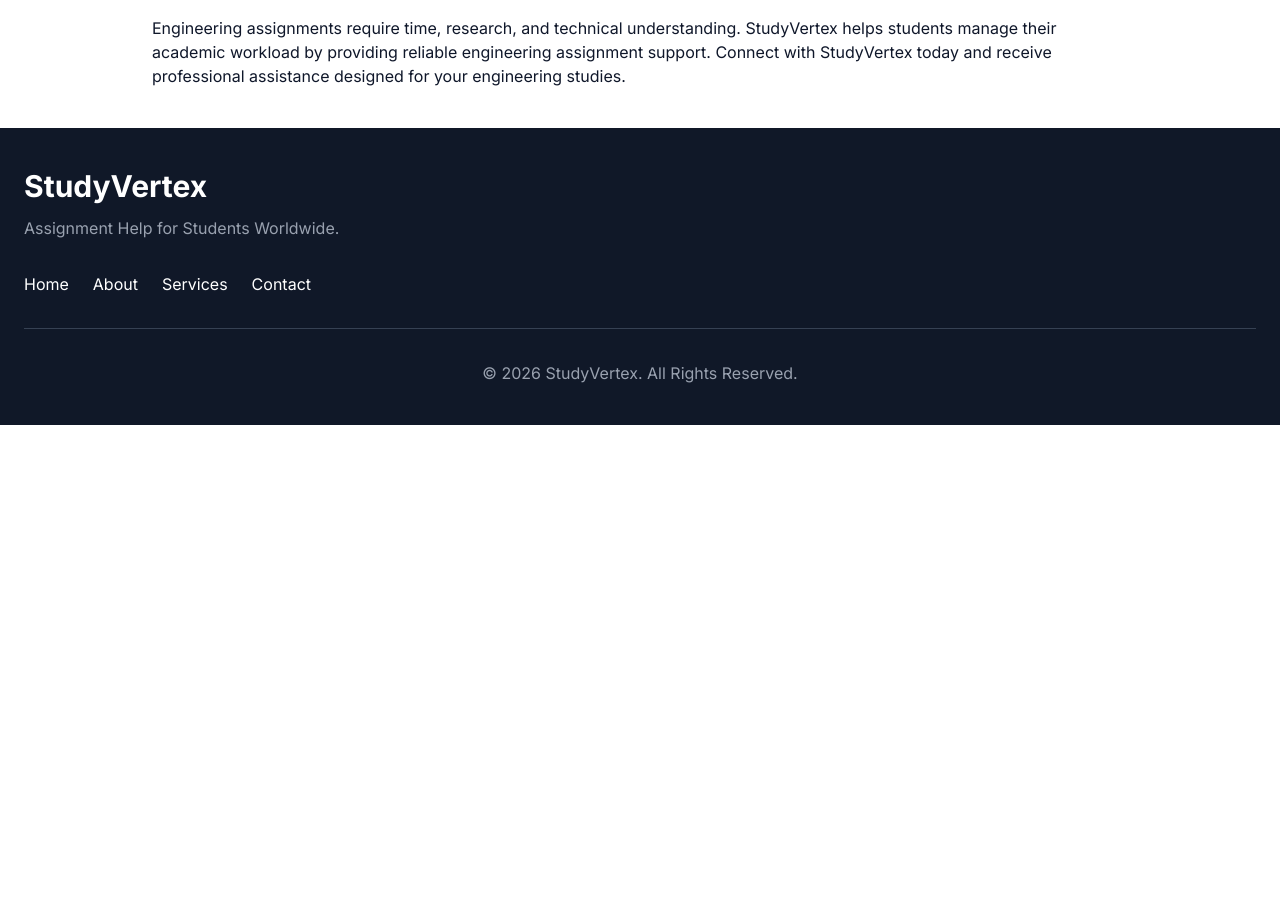
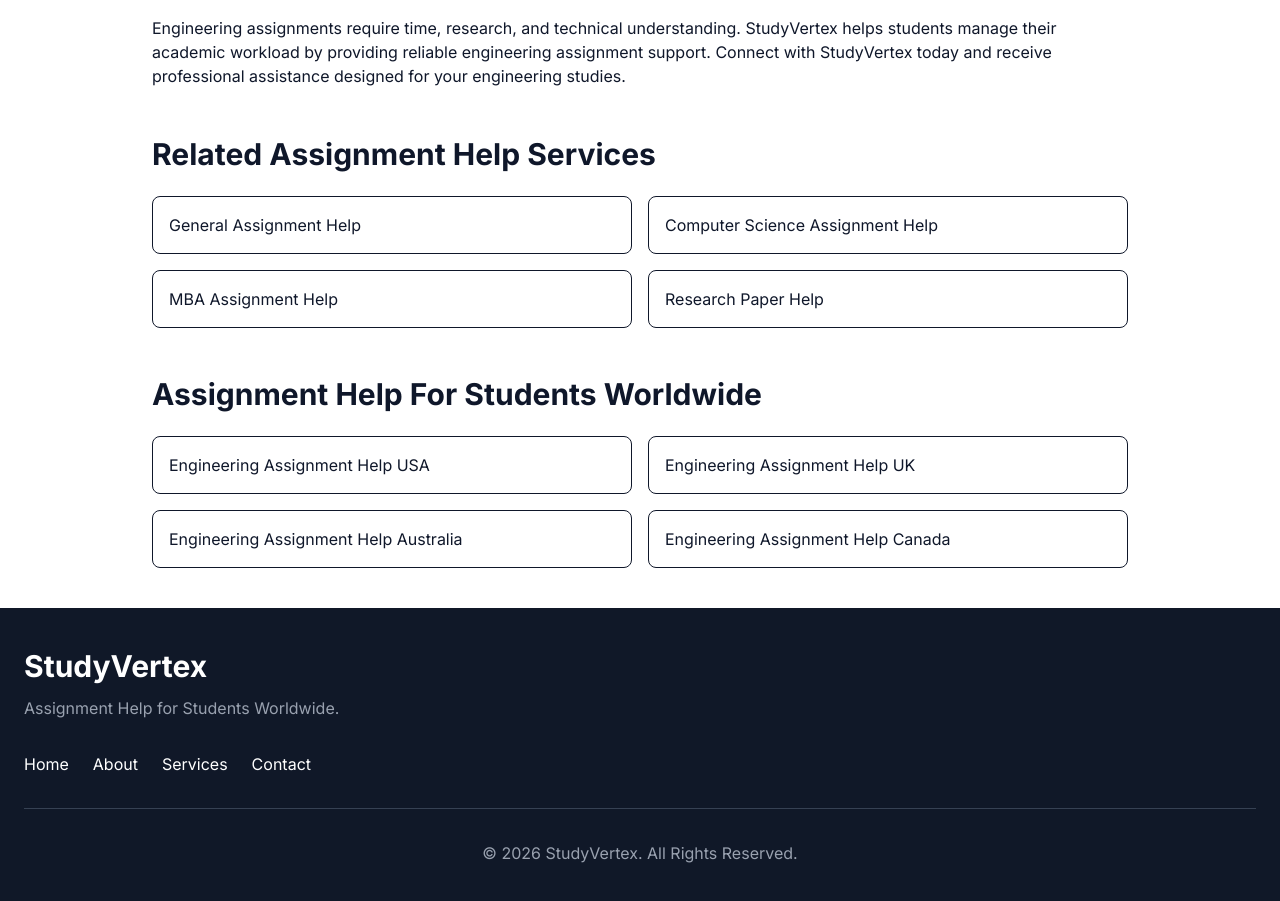
Before and after one commit to souravdadarwal01-max/StudyVertex, a Next.js app: page /engineering-assignment-help in a window 1280 px wide. Shown: the part 1200-2101 px from the top of the page. Before the commit the page ends 1625 px from the top, so only its background shows below. Built offline with nearby package versions, Linux system fonts and the light colour scheme.

Commit message:
Update page.tsx

```diff
--- a/app/engineering-assignment-help/page.tsx
+++ b/app/engineering-assignment-help/page.tsx
@@ -1,3 +1,4 @@
+import Link from "next/link";
 export const metadata = {
   title: "Engineering Assignment Help Online | Expert Engineering Homework Support - StudyVertex",
   description:
@@ -129,6 +130,98 @@
       </p>
 
 
+   <section className="mt-12">
+
+  <h2 className="text-3xl font-bold mb-6">
+    Related Assignment Help Services
+  </h2>
+
+
+  <div className="grid md:grid-cols-2 gap-4">
+
+
+    <Link
+      href="/assignment-help"
+      className="border p-4 rounded-lg hover:shadow-md"
+    >
+      General Assignment Help
+    </Link>
+
+
+    <Link
+      href="/computer-science-assignment-help"
+      className="border p-4 rounded-lg hover:shadow-md"
+    >
+      Computer Science Assignment Help
+    </Link>
+
+
+    <Link
+      href="/mba-assignment-help"
+      className="border p-4 rounded-lg hover:shadow-md"
+    >
+      MBA Assignment Help
+    </Link>
+
+
+    <Link
+      href="/research-paper-help"
+      className="border p-4 rounded-lg hover:shadow-md"
+    >
+      Research Paper Help
+    </Link>
+
+
+  </div>
+
+</section>
+
+
+<section className="mt-12">
+
+  <h2 className="text-3xl font-bold mb-6">
+    Assignment Help For Students Worldwide
+  </h2>
+
+
+  <div className="grid md:grid-cols-2 gap-4">
+
+
+    <Link
+      href="/usa-assignment-help"
+      className="border p-4 rounded-lg hover:shadow-md"
+    >
+      Engineering Assignment Help USA
+    </Link>
+
+
+    <Link
+      href="/uk-assignment-help"
+      className="border p-4 rounded-lg hover:shadow-md"
+    >
+      Engineering Assignment Help UK
+    </Link>
+
+
+    <Link
+      href="/australia-assignment-help"
+      className="border p-4 rounded-lg hover:shadow-md"
+    >
+      Engineering Assignment Help Australia
+    </Link>
+
+
+    <Link
+      href="/canada-assignment-help"
+      className="border p-4 rounded-lg hover:shadow-md"
+    >
+      Engineering Assignment Help Canada
+    </Link>
+
+
+  </div>
+
+</section>
     </main>
   );
 }
```
